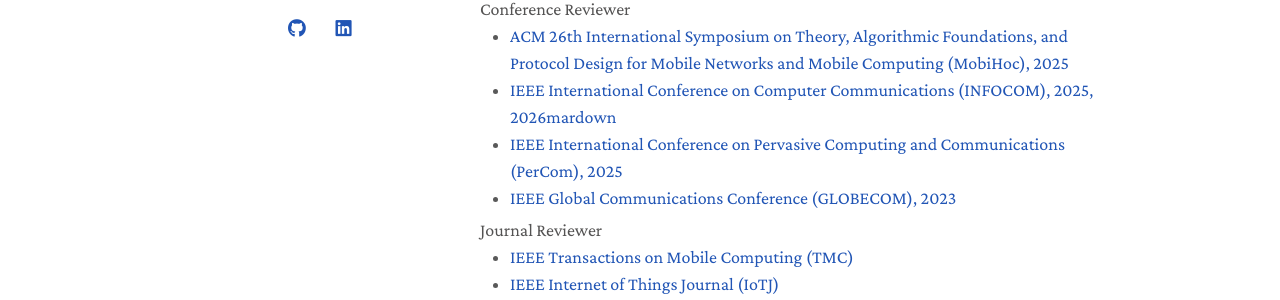
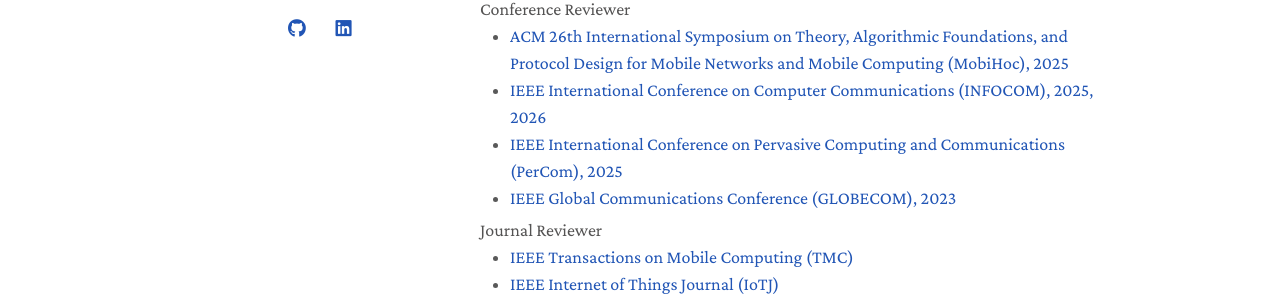
Before and after one commit to qlt315/qlt315.github.io, a Jekyll site: the page built from index.md, in a window 1280 px wide and 900 px high, scrolled down 4531 px. Shown: the part 451-751 px from the top of the window. Built offline with Jekyll 4.4.1, drawn with Linux system fonts in a browser that asks for light colours; a style sheet for code colours, icons or effects is not loaded.

Commit message:
Update services.md

```diff
--- a/_includes/services.md
+++ b/_includes/services.md
@@ -18,7 +18,7 @@
 
 <ul style="margin:0 0 5px;">
   <li><a href="https://www.sigmobile.org/mobihoc/2025/"><autocolor>ACM 26th International Symposium on Theory, Algorithmic Foundations, and Protocol Design for Mobile Networks and Mobile Computing (MobiHoc), 2025</autocolor></a></li>
-  <li><a href="https://infocom2025.ieee-infocom.org//"><autocolor> IEEE International Conference on Computer Communications (INFOCOM), 2025, 2026mardown</autocolor></a></li>
+  <li><a href="https://infocom2025.ieee-infocom.org//"><autocolor> IEEE International Conference on Computer Communications (INFOCOM), 2025, 2026</autocolor></a></li>
   <li><a href="https://www.percom.org/"><autocolor> IEEE International Conference on Pervasive Computing and Communications (PerCom), 2025</autocolor></a></li>
   <li><a href="https://globecom2023.ieee-globecom.org/"><autocolor> IEEE Global Communications Conference (GLOBECOM), 2023</autocolor></a></li>
 </ul>
```
